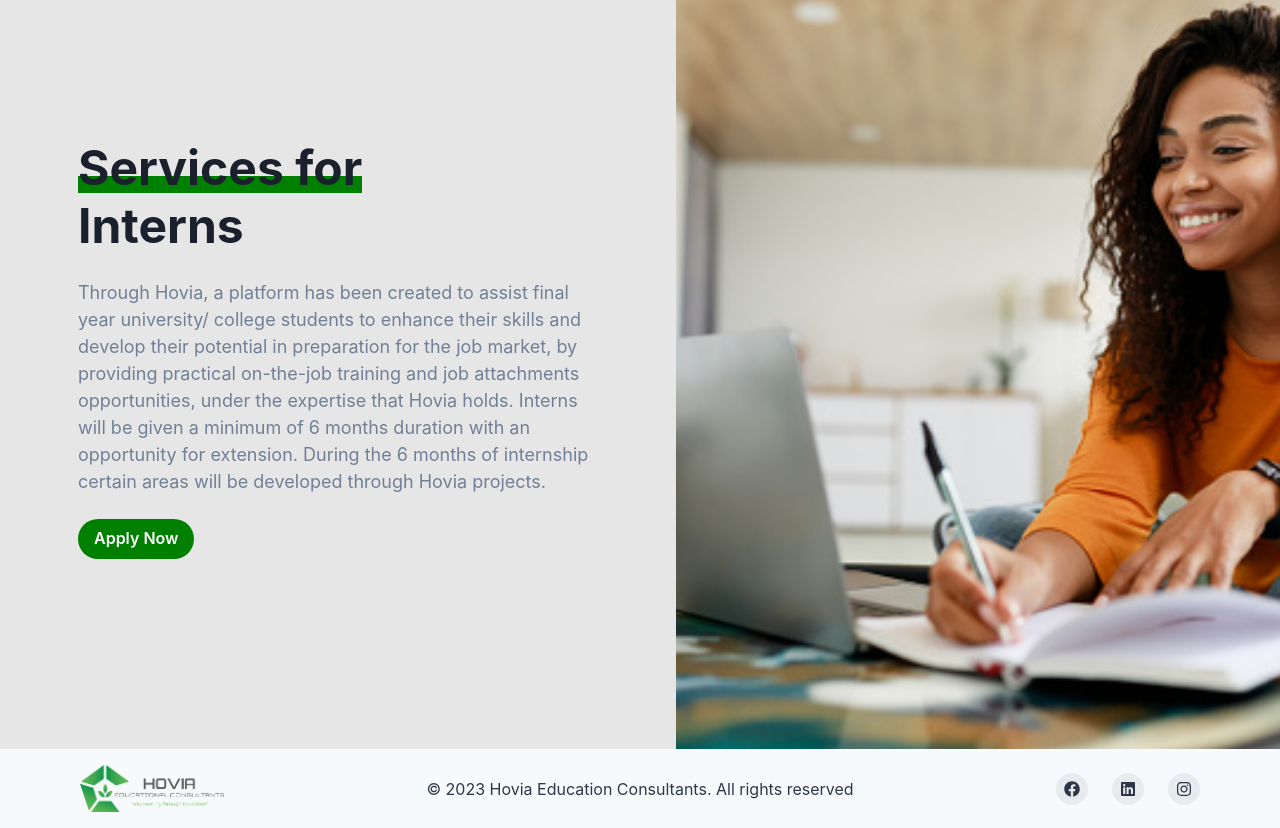
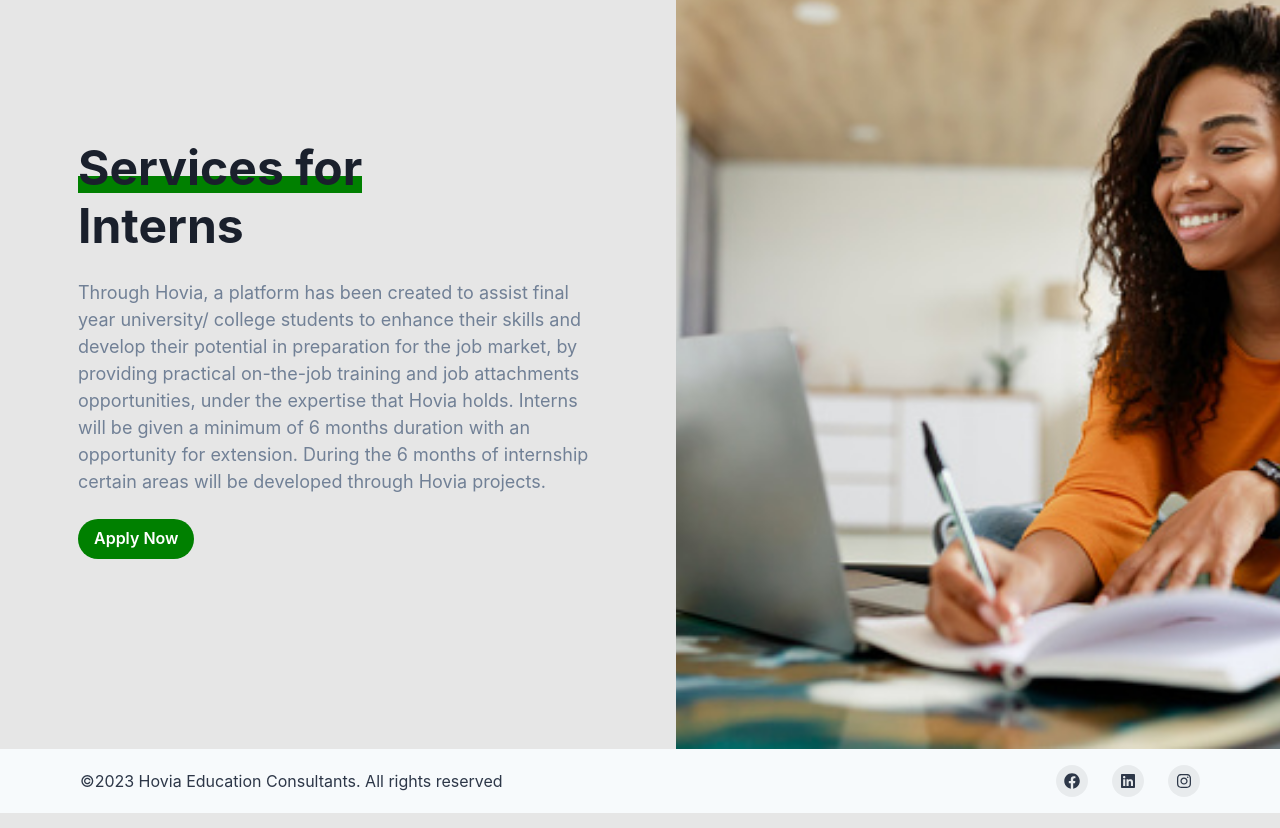
Before and after one commit to Kacelo/hovia-consulting, a Next.js app in the folder hovia-next-js/hovia-frontend/: page /services/internship in a window 1280 px wide. Shown: the part 151-979 px from the top of the page. Built offline with nearby package versions, Linux system fonts and the light colour scheme.

Commit message:
changed a few things

```diff
--- a/hovia-next-js/hovia-frontend/app/components/Footer.tsx
+++ b/hovia-next-js/hovia-frontend/app/components/Footer.tsx
@@ -2,6 +2,7 @@
   Box,
   chakra,
   Container,
+  Link,
   Stack,
   Text,
   useColorModeValue,
@@ -64,14 +65,14 @@
         justify={{ base: "center", md: "space-between" }}
         align={{ base: "center", md: "center" }}
       >
-        <Image
-          src="/images/logo/01_Hovia_Logo HQ.jpg"
-          alt=""
-          height={144}
-          width={144}
-          style={{ mixBlendMode: "darken"}}
-          />
-        <Text>© 2023 Hovia Education Consultants. All rights reserved</Text>
+          {/* <Image
+            src="/images/services/01_Hovia_Logo HQ.jpg"
+            alt=""
+            height={244}
+            width={300}
+            style={{ mixBlendMode: "darken" }}
+          /> */}
+        <Text>©2023 Hovia Education Consultants. All rights reserved</Text>
         <Stack direction={"row"} spacing={6}>
           <SocialButton label={"Facebook"} href={"#"}>
             <FaFacebook />
--- a/hovia-next-js/hovia-frontend/app/components/Navbar.tsx
+++ b/hovia-next-js/hovia-frontend/app/components/Navbar.tsx
@@ -85,7 +85,7 @@
         >
           <Link href="/">
           <Image
-            src="/images/logo/01_Hovia_Logo HQ.jpg"
+            src="/images/logo/logo.png"
             alt=""
             height={244}
             width={300}
--- a/hovia-next-js/hovia-frontend/app/components/ServicesHero.tsx
+++ b/hovia-next-js/hovia-frontend/app/components/ServicesHero.tsx
@@ -75,6 +75,7 @@
             src={
               `${imageSrc}`
             }
+            style={{width: "-webkit-fill-available"}}
           />
         </Flex>
       </Stack>
```
Also changed, not shown: hovia-next-js/hovia-frontend/public/images/logo/logo.png (added), 1 other file (tests, documents, lock files or other folders).
